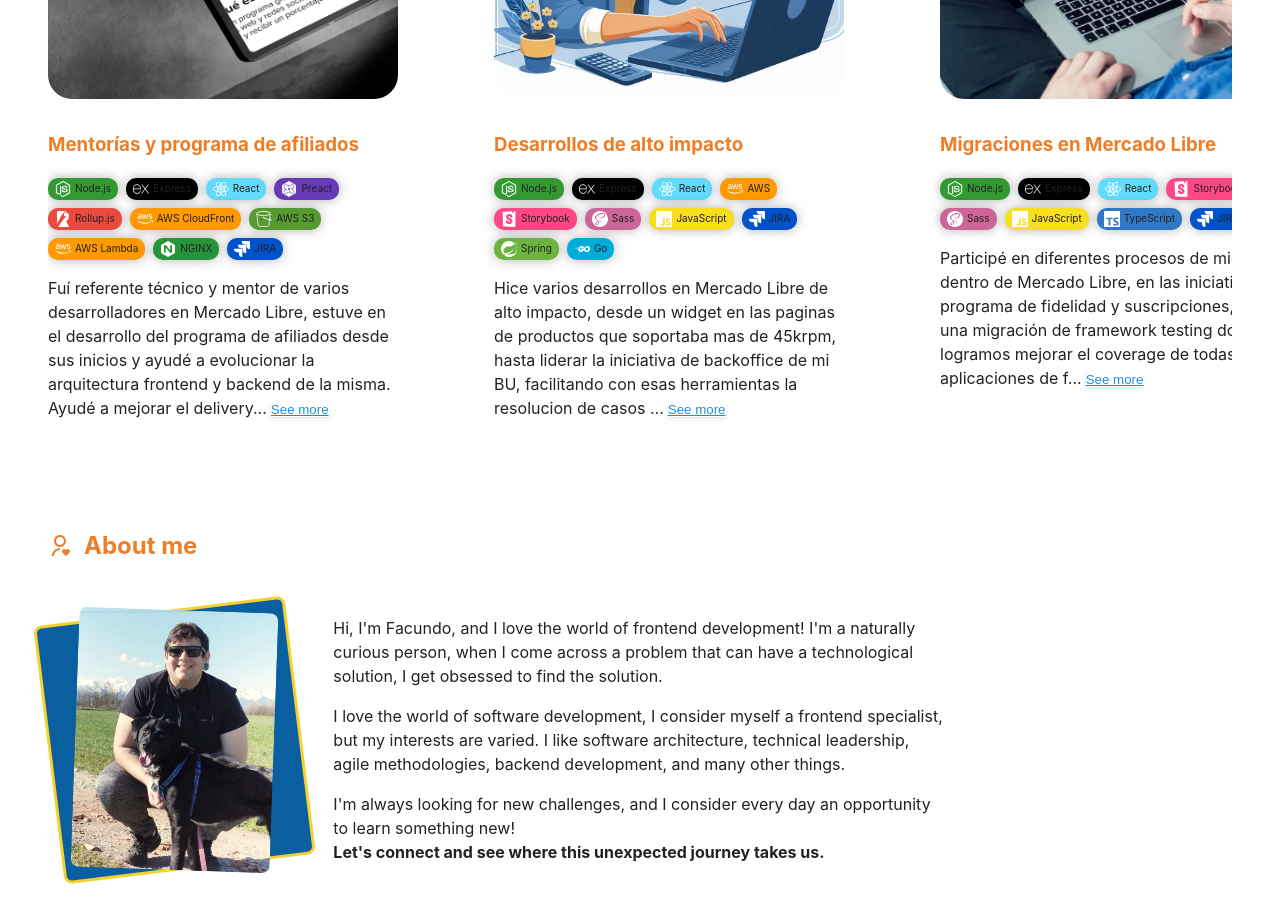
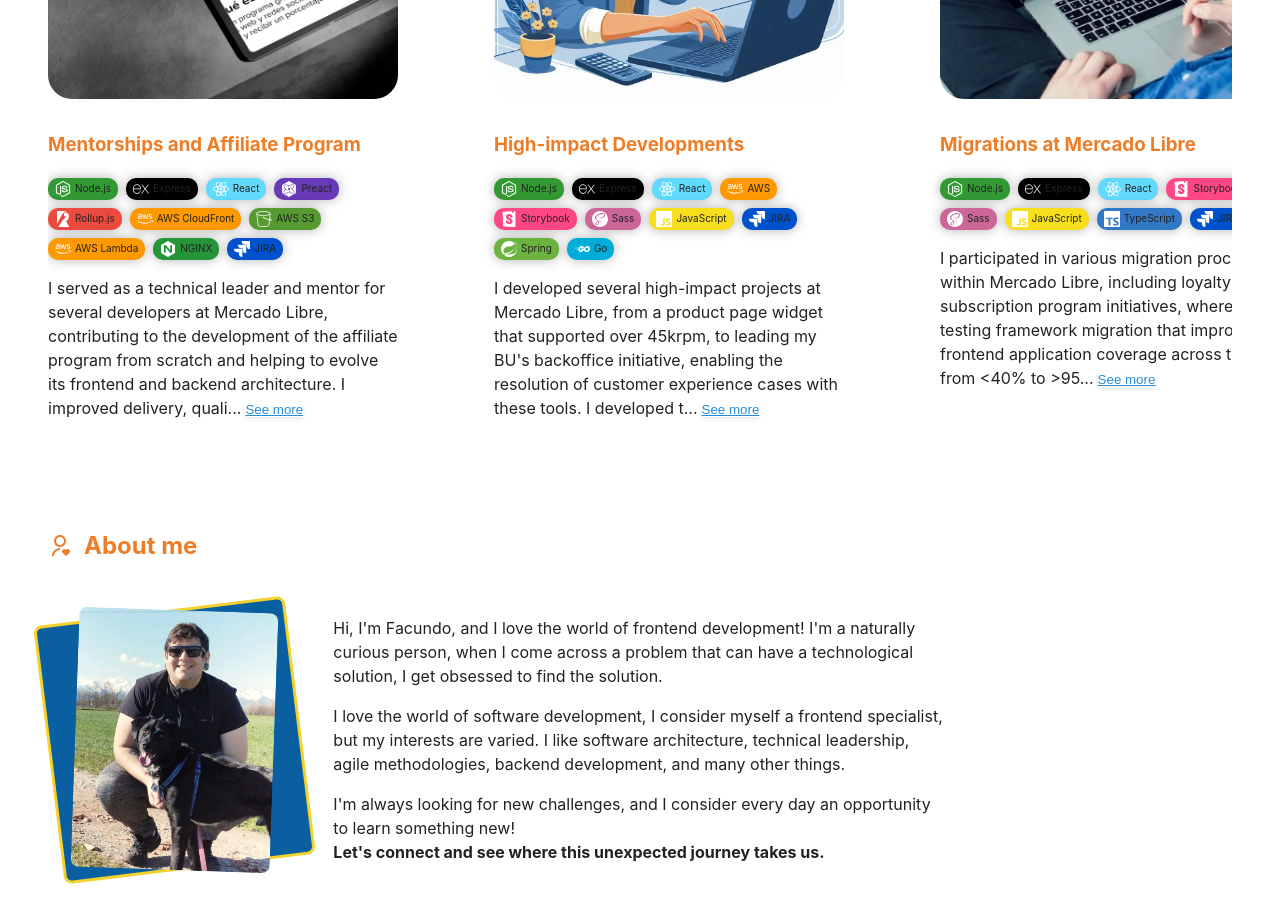
Before and after one commit to FacundoPalombo/hello, a React (Vite) app: page / in a window 1280 px wide. Shown: the part 1520-2442 px from the top of the page. Built offline with nearby package versions, Linux system fonts and the light colour scheme.

Commit message:
feat: add translations

```diff
--- a/src/components/SeeMore.module.css
+++ b/src/components/SeeMore.module.css
@@ -17,4 +17,7 @@
   text-decoration: underline;
   color: var(--hover-color);
   cursor: pointer;
+  &:hover {
+    background-color: transparent;
+  }
 }
--- a/src/components/SeeMore.tsx
+++ b/src/components/SeeMore.tsx
@@ -1,4 +1,4 @@
-import { useState, useRef, useEffect, useCallback } from "react";
+import { useState, useEffect, useCallback } from "react";
 import styles from "./SeeMore.module.css";
 import { useTranslation } from "react-i18next";
 
@@ -7,7 +7,7 @@ export default function SeeMore({
   threshold = 240,
 }: {
   text: string;
-  threshold: number;
+  threshold?: number;
 }) {
   const { t } = useTranslation();
   const [visibleText, setVisibleText] = useState(text);
@@ -15,7 +15,7 @@ export default function SeeMore({
 
   useEffect(() => {
     setVisibleText(isVisible ? text : text.slice(0, threshold) + "...");
-  }, [isVisible]);
+  }, [isVisible, text, threshold]);
 
   const changeTextVisibility = useCallback(() => {
     setIsVisible(!isVisible);
--- a/src/containers/projects/Projects.tsx
+++ b/src/containers/projects/Projects.tsx
@@ -22,13 +22,14 @@ function SuccessCase({
   description,
   links,
 }: SuccessCaseProps) {
+  const { t } = useTranslation();
   return (
     <div className={styles.successCase__container}>
       <div className={styles.successCase__image}>
         <img src={image} alt={title} className={styles.successCase__picture} />
       </div>
       <div className={styles.successCase__content}>
-        <h3 className={styles.successCase__title}>{title}</h3>
+        <h3 className={styles.successCase__title}>{t(title)}</h3>
         {technologies?.length > 0 && (
           <div className={styles.successCase__pills}>
             {technologies.map((technology) => (
@@ -37,7 +38,7 @@ function SuccessCase({
           </div>
         )}
         <p className={styles.successCase__description}>
-          <SeeMore text={description} />
+          <SeeMore text={t(description)} />
         </p>
         {links?.length > 0 && (
           <div className={styles.successCase__links}>
--- a/src/locales/en/translation.json
+++ b/src/locales/en/translation.json
@@ -12,12 +12,21 @@
     "Junio 2021": "2021 June",
     "Experiencia laboral": "Work experience",
     "Casos de éxito": "Success cases",
+    "Desarrollos de alto impacto": "High-impact Developments",
+    "Hice varios desarrollos en Mercado Libre de alto impacto, desde un widget en las paginas de productos que soportaba mas de 45krpm, hasta liderar la iniciativa de backoffice de mi BU, facilitando con esas herramientas la resolucion de casos de customer experience. Desarrollé las primeras herramientas basadas en microfrontends en mi BU y fuí pionero para los desarrollos de las mismas.": "I developed several high-impact projects at Mercado Libre, from a product page widget that supported over 45krpm, to leading my BU's backoffice initiative, enabling the resolution of customer experience cases with these tools. I developed the first microfrontend-based tools in my BU and was a pioneer in their development.",
+    "Mentorías y programa de afiliados": "Mentorships and Affiliate Program",
+    "Fuí referente técnico y mentor de varios desarrolladores en Mercado Libre, estuve en el desarrollo del programa de afiliados desde sus inicios y ayudé a evolucionar la arquitectura frontend y backend de la misma. Ayudé a mejorar el delivery, los procesos de control de calidad, la calidad de los entregables de frontend, y apliqué arquitectura hexagonal en los frontends para mejorar la mantenibilidad, escalabilidad y seguridad de esas aplicaciones.": "I served as a technical leader and mentor for several developers at Mercado Libre, contributing to the development of the affiliate program from scratch and helping to evolve its frontend and backend architecture. I improved delivery, quality control processes, the quality of frontend deliverables, and applied hexagonal architecture in the frontends to enhance maintainability, scalability, and security of these applications.",
+    "Migraciones en Mercado Libre": "Migrations at Mercado Libre",
+    "Participé en diferentes procesos de migración dentro de Mercado Libre, en las iniciativas del programa de fidelidad y suscripciones, lideré una migración de framework testing donde logramos mejorar el coverage de todas las aplicaciones de frontend de la BU de <40% a >95%, y estuve en el proceso de evolución hacia su nuevo servicio de suscripcion meli+.": "I participated in various migration processes within Mercado Libre, including loyalty and subscription program initiatives, where I led a testing framework migration that improved frontend application coverage across the BU from <40% to >95%. I was also involved in the evolution process towards their new meli+ subscription service.",
+    "Desarrollo Billetera Virtual": "Virtual Wallet Development",
+    "Lideré el desarrollo de una aplicación de billetera virtual de Prisma Medios de pago desde cero, donde los vendedores podían cobrar, ver saldos, generar links y qr's de pago, ver sus estadisticas y otras operaciones.": "I led the development of a virtual wallet application for Prisma Medios de Pago from scratch, where sellers could receive payments, check balances, generate payment links and QR codes, view statistics, and perform other operations.",
     "Sobre mí": "About me",
     "Yo y mi mejor amigo, Ubbe": "Me and my best friend, Ubbe",
     "¡Hola! Soy Facundo, y me encanta el mundo del desarrollo frontend! Soy una persona naturalmente curiosa, cuando me encuentro con un problema que puede tener una solución tecnológica, me obsesiono para encontrar la solución.": "Hi, I'm Facundo, and I love the world of frontend development! I'm a naturally curious person, when I come across a problem that can have a technological solution, I get obsessed to find the solution.",
     "Amo el mundo del desarrollo de software, me considero un especialista frontend, pero mis intereses son varios. Me gusta la arquitectura de software, el liderazgo técnico, las metodologías agiles, el desarrollo backend, y muchas otras cosas más.": "I love the world of software development, I consider myself a frontend specialist, but my interests are varied. I like software architecture, technical leadership, agile methodologies, backend development, and many other things.",
     "¡Siempre estoy en búsqueda de nuevos desafíos! ¡Y considero que todos los días es una oportunidad para aprender algo nuevo!": "I'm always looking for new challenges, and I consider every day an opportunity to learn something new!",
     "Conectemos y veamos a donde nos lleva este viaje inesperado": "Let's connect and see where this unexpected journey takes us.",
-    "Ver más": "See more"
+    "Ver más": "See more",
+    "Ver menos": "See less"
   }
 }
```
